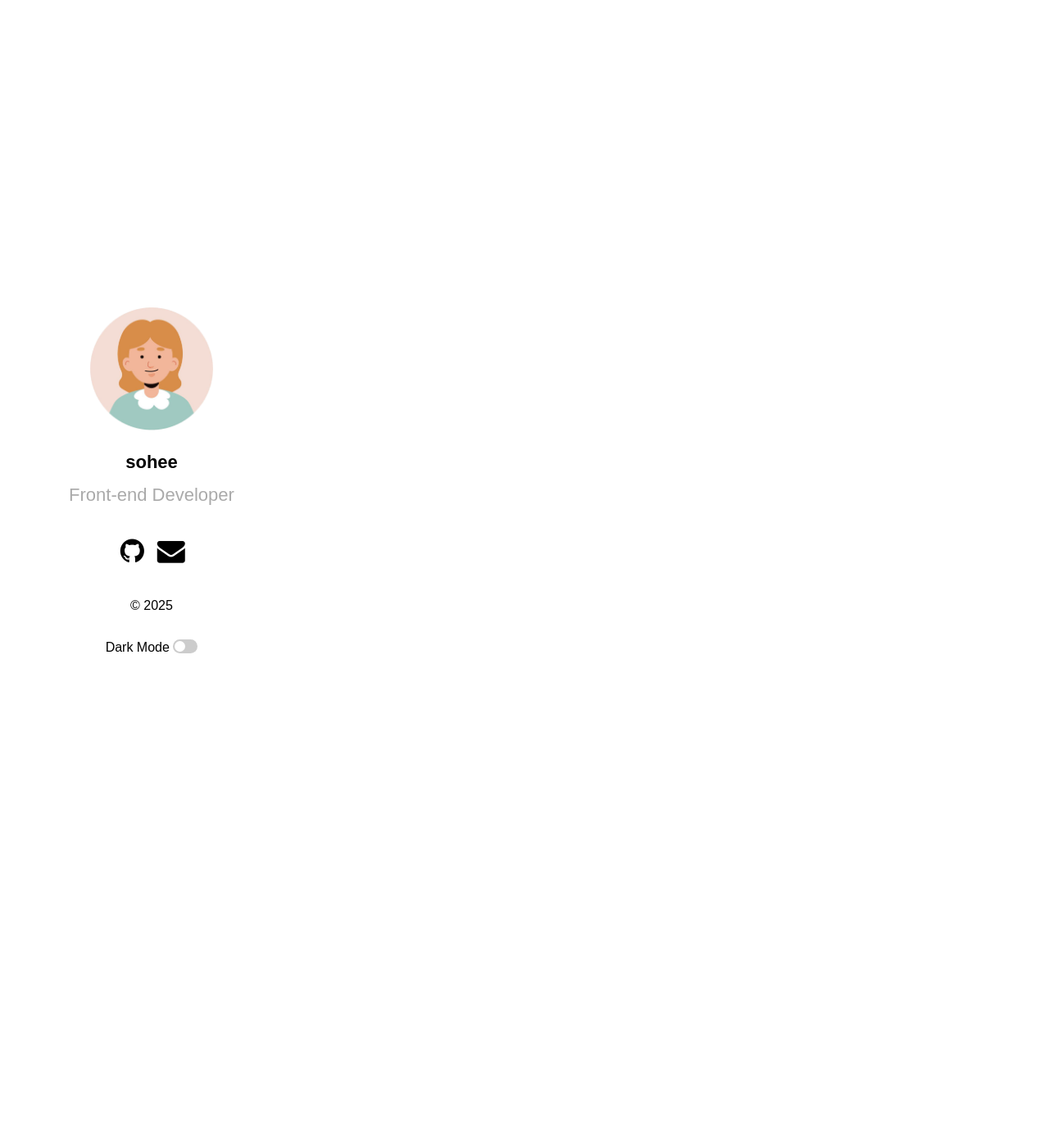
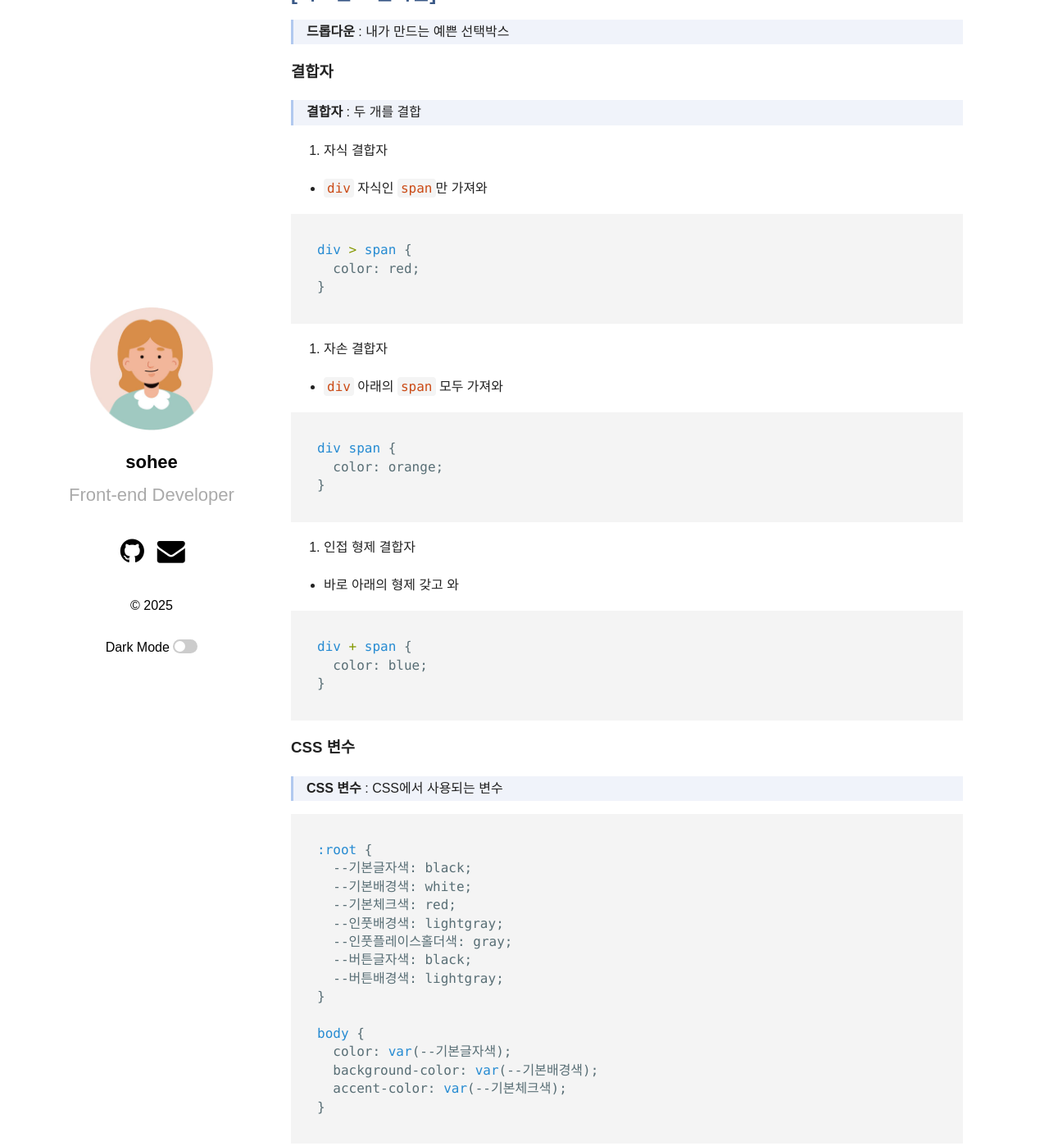
Before and after one commit to shkim00216/shkim00216.github.io, a Jekyll site: the page built from _posts/2025-05-28-02-CSS7.md, in a window 1280 px wide and 1400 px high, scrolled down 2581 px. Shown: the whole window at 82% size. Built offline with Jekyll 4.4.1, drawn with Linux system fonts in a browser that asks for light colours; some web fonts are replaced.

Commit message:
Update 2025-05-28-02-CSS7.md

````diff
--- a/_posts/2025-05-28-02-CSS7.md
+++ b/_posts/2025-05-28-02-CSS7.md
@@ -43,7 +43,7 @@ categories: CSS
 
 ## [커스텀 토글]
 
-<!-- CSS-JS/class-css/section07/07-01/.html 참고 -->
+<!-- CSS-JS/class-css/section07/07-01/02-toggle.html 참고 -->
 
 > **토글** : 꺼짐과 켜짐을 제어하는 스위치
 
@@ -104,3 +104,67 @@ categories: CSS
   ```
 
 #### 💡 가상클래스 선택자와 가상요소 선택자 동시 사용 가능!
+
+## [커스텀 드롭다운]
+
+<!-- CSS-JS/class-css/section07/07-01/03-dropdown.html 참고 -->
+
+> **드롭다운** : 내가 만드는 예쁜 선택박스
+
+### 결합자
+
+> **결합자** : 두 개를 결합
+
+1. 자식 결합자
+
+- `div` 자식인 `span`만 가져와
+
+```css
+div > span {
+  color: red;
+}
+```
+
+2. 자손 결합자
+
+- `div` 아래의 `span` 모두 가져와
+
+```css
+div span {
+  color: orange;
+}
+```
+
+3. 인접 형제 결합자
+
+- 바로 아래의 형제 갖고 와
+
+```css
+div + span {
+  color: blue;
+}
+```
+
+### CSS 변수
+
+> **CSS 변수** : CSS에서 사용되는 변수
+
+```css
+:root {
+  --기본글자색: black;
+  --기본배경색: white;
+  --기본체크색: red;
+  --인풋배경색: lightgray;
+  --인풋플레이스홀더색: gray;
+  --버튼글자색: black;
+  --버튼배경색: lightgray;
+}
+
+body {
+  color: var(--기본글자색);
+  background-color: var(--기본배경색);
+  accent-color: var(--기본체크색);
+}
+```
+
+<!-- CSS-JS/class-css/section07/07-02/.html 참고 -->
````
